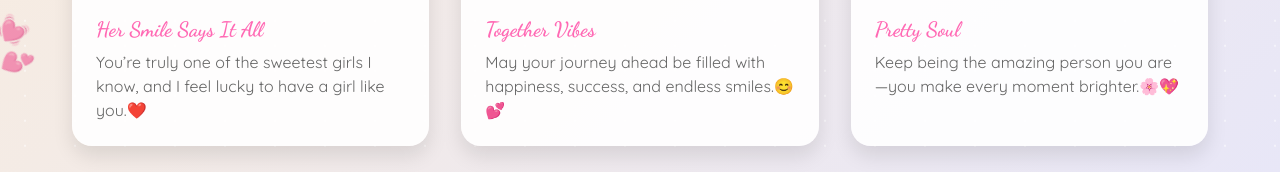
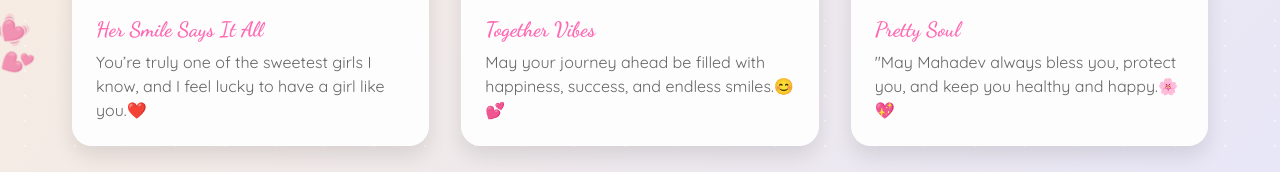
Before and after one commit to sunilseervi21/birthday, a plain HTML site: page last.html in a window 1280 px wide. Shown: the part 623-795 px from the top of the page. Drawn offline with Linux system fonts and the light colour scheme.

Commit message:
Update last.html

```diff
--- a/last.html
+++ b/last.html
@@ -391,7 +391,7 @@
         <div class="memory-card">
             <img src="./n4.jpeg" alt="Movie Night" class="memory-img">
             <div class="memory-date">Pretty Soul</div>
-            <div class="memory-caption">Keep being the amazing person you are—you make every moment brighter.🌸💖</div>
+            <div class="memory-caption">"May Mahadev always bless you, protect you, and keep you healthy and happy.🌸💖</div>
         </div>
 
     </div>
```
